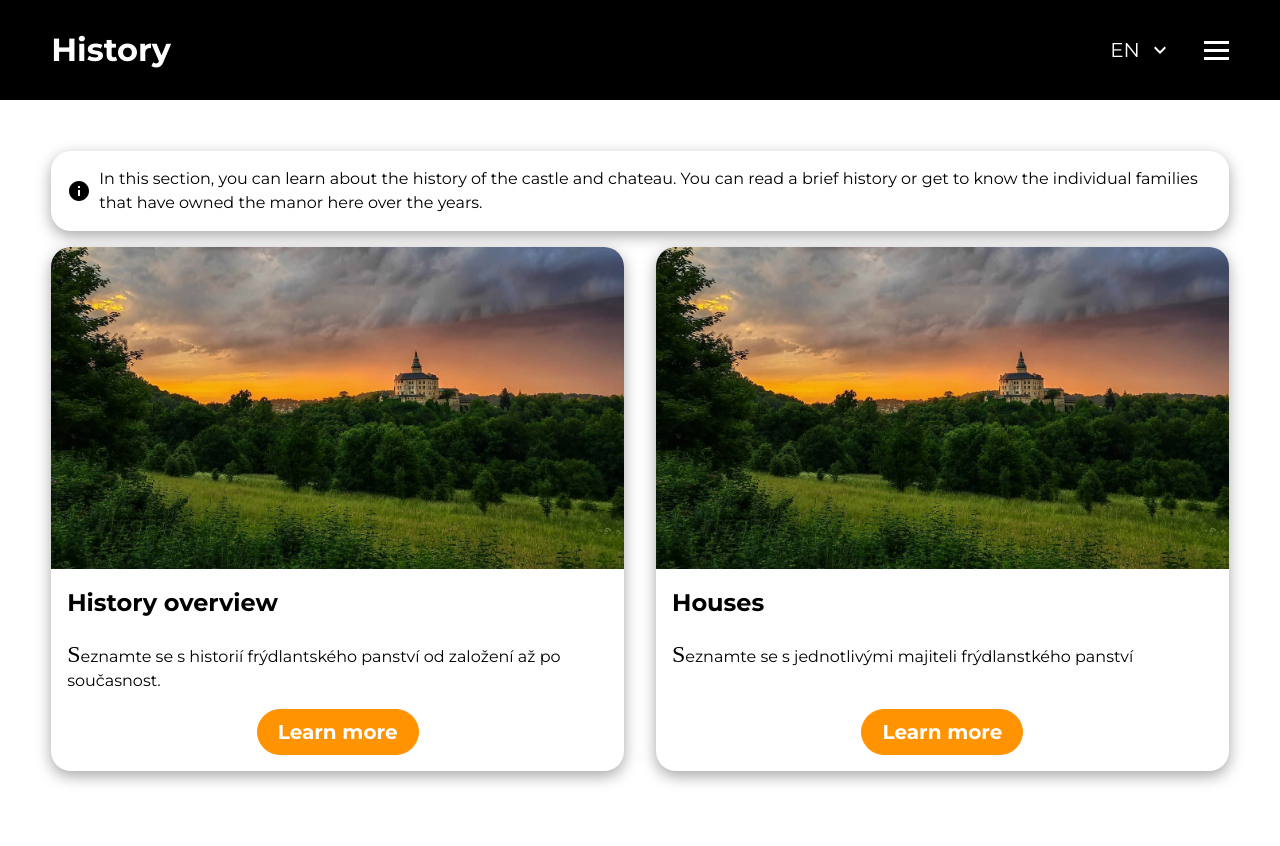
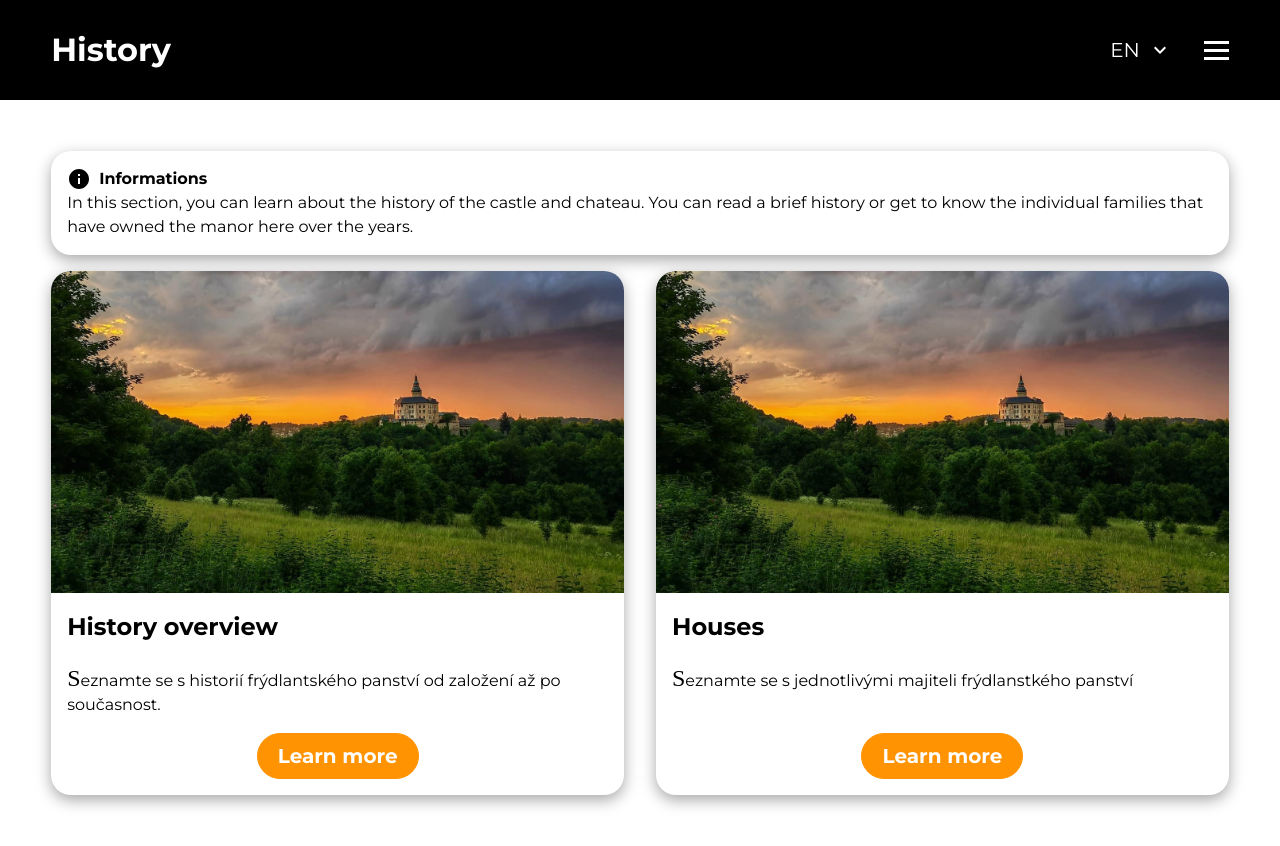
Before and after one commit to veronikapavlikova01/veronikapavlikova01.github.io, a React (Create React App) app: page /history in a window 1280 px wide. Before the commit the page ends 823 px from the top, so only its background shows below. Built offline with nearby package versions, Linux system fonts and the light colour scheme; a web font is replaced by a local one.

Commit message:
fix/history_label_info_fix

```diff
--- a/src/components/History.js
+++ b/src/components/History.js
@@ -20,8 +20,11 @@ function History() {
             <Header header={header.history} />
             <div className="margin-primary content-container">
                 <div className="card box-shadow transition-primary padding-third margin-bottom-primary">
-                    <div className="flex-secondary align-items-primary">
-                        <InfoIcon className="icon margin-right-secondary" />
+                    <div className="flex">
+                        <div className="flex-secondary align-items-primary">
+                            <InfoIcon className="icon margin-right-secondary" />
+                            <span className="font-weight-primary">{info.info}</span>
+                        </div>
                         <span>{info.history_info}</span>
                     </div>
                 </div>
```
